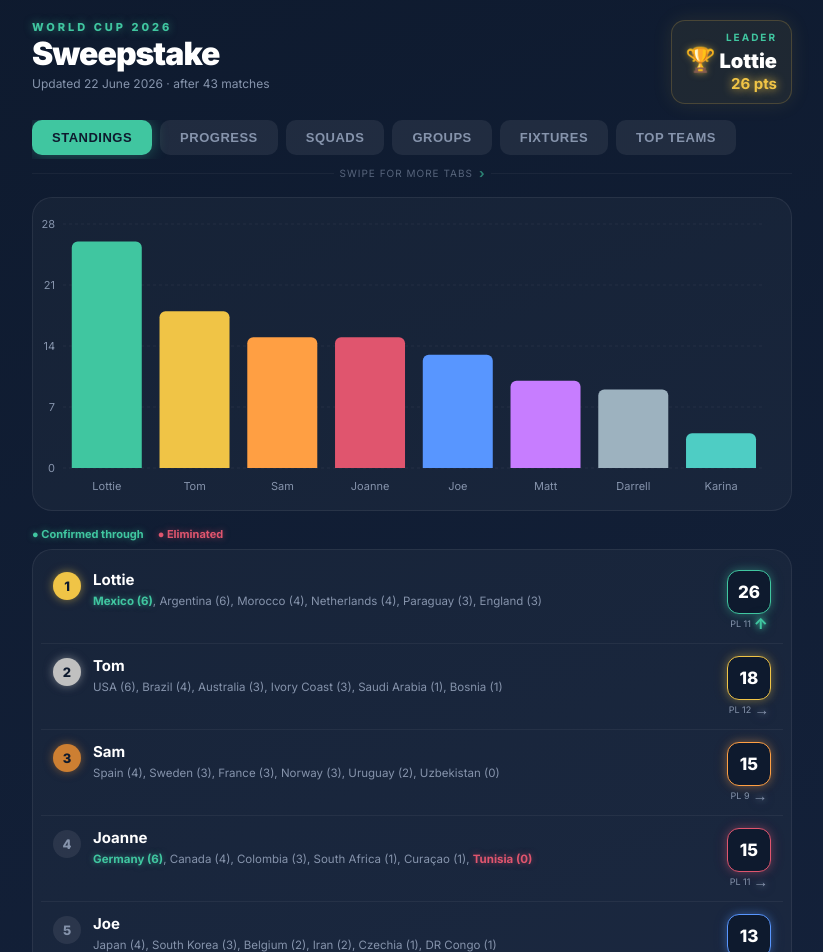
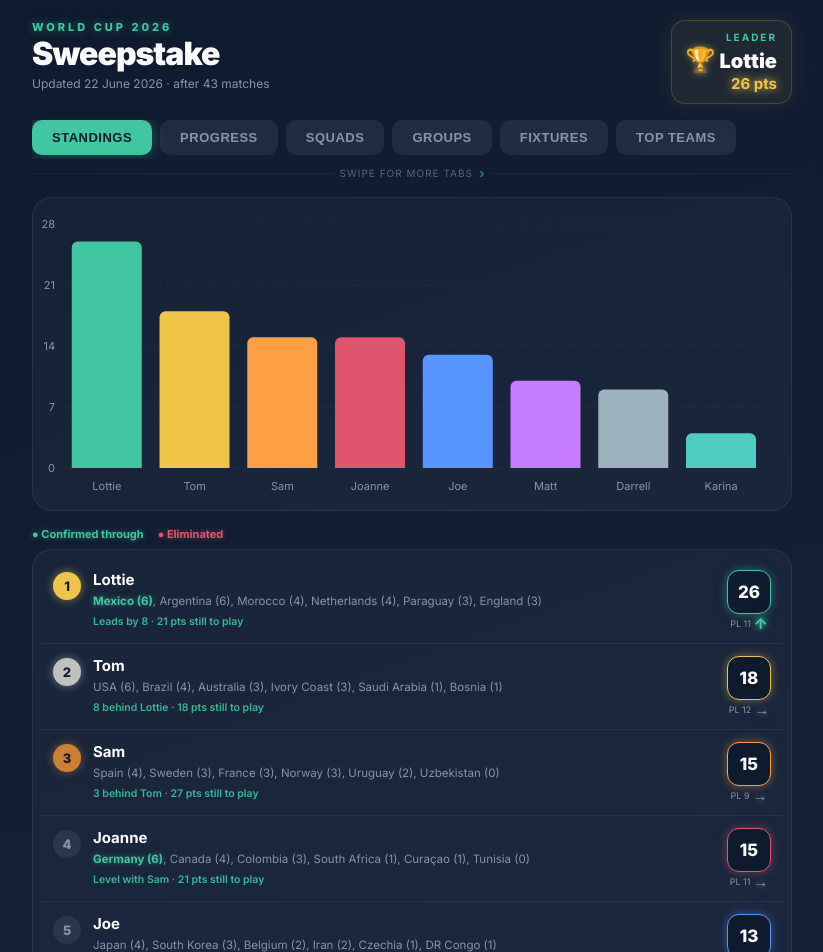
Before and after one commit to PortsDayOne/worldcup-sweepstake, a React (Vite) app in the folder sweepstake-site/: page / in a window 1280 px wide. Shown: the top 952 px of the page, without its empty margins (228-1051 px from the left). Built offline with nearby package versions, Linux system fonts and the light colour scheme.

Commit message:
Update SweepstakeDashboard.jsx

```diff
--- a/sweepstake-site/src/SweepstakeDashboard.jsx
+++ b/sweepstake-site/src/SweepstakeDashboard.jsx
@@ -9,10 +9,25 @@ const GOLD = "#F0C446";
 const GREEN = "#40C6A0";
 const INK_SUB = "#8694AC";
 
-// Mathematically confirmed through to knockout round
-const CONFIRMED = new Set(["Germany", "Mexico"]);
-// Mathematically eliminated from knockout round
-const ELIMINATED = new Set(["Haiti", "Tunisia"]);
+// Auto-derived from current standings — never hand-maintained.
+// CONFIRMED = clinched a top-2 group place (guaranteed knockout, ignoring any favourable
+//   head-to-head among rivals, so it only ever flags a team when it is mathematically certain).
+// ELIMINATED = cannot mathematically finish in the top 3 (locked into last place).
+function deriveStatus() {
+  const confirmed = new Set();
+  const eliminated = new Set();
+  GROUPS.forEach(g => {
+    const ts = g.teams.map(t => ({ name: t.name, pts: t.pts, max: t.pts + 3 * Math.max(0, 3 - t.gp) }));
+    ts.forEach(t => {
+      const canReachT = ts.filter(r => r.name !== t.name && r.max >= t.pts).length;
+      if (canReachT <= 1) confirmed.add(t.name);
+      const alreadyAbove = ts.filter(r => r.name !== t.name && r.pts > t.max).length;
+      if (alreadyAbove >= 3) eliminated.add(t.name);
+    });
+  });
+  return { confirmed, eliminated };
+}
+const { confirmed: CONFIRMED, eliminated: ELIMINATED } = deriveStatus();
 
 // Some team names differ between groups.js (display) and OWNERS (squad keys).
 // This map lets owner lookups work regardless of which spelling is used.
@@ -25,6 +40,33 @@ const TEAM_ALIASES = {
 };
 function ownerOf(team) {
   return OWNERS[team] || OWNERS[TEAM_ALIASES[team]] || null;
+}
+
+// Map a team property keyed by BOTH the groups.js spelling and the OWNERS spelling,
+// so owner-based lookups survive the name mismatches.
+function teamMap(valueFn) {
+  const m = {};
+  GROUPS.forEach(g => g.teams.forEach(t => {
+    const v = valueFn(t);
+    m[t.name] = v;
+    if (t.name in TEAM_ALIASES) m[TEAM_ALIASES[t.name]] = v;
+  }));
+  return m;
+}
+
+// #2 — data integrity: each player's stated total must equal the sum of their teams' group points.
+function dataIntegrityIssues() {
+  const pts = teamMap(t => t.pts);
+  const issues = [];
+  PLAYERS.forEach(p => {
+    const owned = Object.keys(OWNERS).filter(t => OWNERS[t] === p.name);
+    const missing = owned.filter(t => pts[t] === undefined);
+    if (missing.length) { issues.push(`${p.name}: unmatched team name → ${missing.join(", ")}`); return; }
+    if (owned.length !== 6) issues.push(`${p.name}: owns ${owned.length} teams (expected 6)`);
+    const sum = owned.reduce((s, t) => s + pts[t], 0);
+    if (sum !== p.total) issues.push(`${p.name}: total ${p.total} ≠ team sum ${sum}`);
+  });
+  return issues;
 }
 
 // Returns highlight colour for a team name, or null
@@ -424,6 +466,9 @@ export default function SweepstakeDashboard() {
   const [view, setView] = useState("standings");
   const ranked = [...PLAYERS].sort((a, b) => b.total - a.total);
   const leader = ranked[0];
+  const integrityIssues = dataIntegrityIssues();
+  const remaining = teamMap(t => Math.max(0, 3 - t.gp));
+  const ptsLeftFor = (name) => Object.keys(OWNERS).filter(t => OWNERS[t] === name).reduce((s, t) => s + (remaining[t] || 0), 0) * 3;
 
   const tabs = [
     { id: "standings",   label: "Standings" },
@@ -437,6 +482,15 @@ export default function SweepstakeDashboard() {
   return (
     <div style={{ background: `linear-gradient(160deg, ${NAVY} 0%, ${NAVY2} 100%)`, minHeight: "100vh", fontFamily: "'Inter','Helvetica Neue',sans-serif", padding: "20px 16px", display: "flex", justifyContent: "center" }}>
       <div style={{ width: "100%", maxWidth: 760 }}>
+
+        {integrityIssues.length > 0 && (
+          <div style={{ background: "rgba(240,196,70,0.12)", border: "1px solid rgba(240,196,70,0.5)", borderRadius: 12, padding: "10px 14px", marginBottom: 12 }}>
+            <p style={{ color: GOLD, fontSize: 12, fontWeight: 800, margin: "0 0 4px", letterSpacing: 0.5 }}>⚠ Data check — standings don't reconcile</p>
+            {integrityIssues.map((msg, i) => (
+              <p key={i} style={{ color: "#E8D9A8", fontSize: 11.5, margin: "2px 0", lineHeight: 1.5 }}>{msg}</p>
+            ))}
+          </div>
+        )}
 
         {/* Header */}
         <div style={{ display: "flex", justifyContent: "space-between", alignItems: "flex-start", marginBottom: 16 }}>
@@ -513,14 +567,14 @@ export default function SweepstakeDashboard() {
               <p style={{ color: GREEN, fontSize: 11, fontWeight: 700, letterSpacing: 2, textTransform: "uppercase", margin: "0 0 12px", textShadow: `0 0 8px ${GREEN}88` }}>Form Guide</p>
               <div style={{ display: "flex", flexDirection: "column", gap: 10 }}>
                 {[
-                  { name: "Lottie", emoji: "🔥", headline: "On fire", text: "The only player with five wins from six teams, Lottie has quietly assembled the most balanced squad in the draw. Morocco and Paraguay both pulled off surprise wins — she's benefiting from depth others don't have." },
-                  { name: "Tom",    emoji: "⚡", headline: "Powerhouse", text: "Tom has the tournament's joint-best team in USA and a Brazil side finding their rhythm under Ancelotti. The concern is Bosnia and Saudi Arabia are unlikely to score many more points — he needs his big guns to go deep." },
-                  { name: "Sam",    emoji: "🎯", headline: "Flattering to deceive?", text: "France and Norway are legitimate title contenders on paper, but Sam's line has gone flat since June 15. None of his remaining teams have played yet — big games incoming that could shoot him into contention or leave him stranded." },
-                  { name: "Joanne", emoji: "📈", headline: "The comeback", text: "Joanne was bottom at the start, but three clean wins from Germany, Colombia and Canada have transformed her campaign. She arguably has the most exciting group-stage teams still with games to play." },
-                  { name: "Joe",    emoji: "🤞", headline: "Steady but needs a break", text: "Seven teams have now played and Joe has accumulated points from six of them — the most consistent converter in the sweepstake. The problem is none of his teams have won a game outright yet. He's living on draws." },
-                  { name: "Darrell",emoji: "🎲", headline: "Swings and roundabouts", text: "Ghana's surprise win and Switzerland's 4-1 demolition of Bosnia showed Darrell has some punchers in his squad. But Haiti and Panama are already eliminated — his ceiling depends almost entirely on how far Portugal can go." },
-                  { name: "Matt",   emoji: "😬", headline: "Painful viewing", text: "Matt's Scotland lost to Morocco despite winning their opener, and Algeria, Senegal and Iraq all lost their first games. Austria winning was a rare bright spot. He urgently needs France, Norway or Argentina to crash out." },
-                  { name: "Karina", emoji: "💀", headline: "Miracle needed", text: "Türkiye eliminated, Jordan eliminated, Croatia and Qatar both in dire shape — Karina's squad is the worst performing in the tournament by a distance. Cape Verde holding Spain is the only joy so far, and even that's just a draw." },
+                  { name: "Lottie", emoji: "🔥", headline: "Runaway leader", text: "Lottie is out front on 26 and pulling clear. Mexico have already won Group A, and Argentina joined them in the last 32 after Messi's record-breaking brace sank Austria. With Morocco and the Netherlands both on four and England and Paraguay still alive, she has a depth nobody else can match." },
+                  { name: "Tom",    emoji: "⚡", headline: "Big guns, light support", text: "Second on 18, carried by group winners USA and a Brazil side that found its feet with a 3-0 win over Haiti. The worry is the bottom of his squad: Saudi Arabia and Bosnia have a point each and look unlikely to add much. His ceiling rests on USA, Brazil and Ivory Coast going deep." },
+                  { name: "Sam",    emoji: "🎯", headline: "Coming to life", text: "The flat spell is over. France and Norway both opened with wins to lift Sam to 15, and crucially he still has games in hand. Spain's 4-0 thrashing of Saudi Arabia anchors him. If his contenders deliver he could climb fast; if they stall, he's stuck in the pack." },
+                  { name: "Joanne", emoji: "📈", headline: "The climb continues", text: "From bottom of the pile to right in the mix on 15. Germany are through after racking up nine goals, and Canada and Colombia give her a strong spine. South Africa, Curaçao and Tunisia are the dead weight, but with Germany flying she's level with Sam and breathing down Tom's neck." },
+                  { name: "Joe",    emoji: "🤞", headline: "Quietly effective", text: "Scrap the 'living on draws' tag — Joe has real wins now, with Japan hammering Tunisia 4-0 and South Korea seeing off Czechia. Add the draws from Belgium, Iran and DR Congo and he's a tidy 13, scoring points from all six of his teams. No superstar run yet, but the most reliable accumulator in the field." },
+                  { name: "Darrell",emoji: "🎲", headline: "Pinned to Portugal", text: "Switzerland's 4-1 demolition of Bosnia and Ghana's win over Panama show Darrell has firepower in spots. But Haiti and Panama are both out, and Ecuador and Portugal are clinging on with a point each. On 9, his hopes ride almost entirely on how far Switzerland and Portugal can go." },
+                  { name: "Matt",   emoji: "😬", headline: "Still painful", text: "The tough watch continues. Egypt are his standout on four, and Scotland and Austria both have three — but Austria were just swept aside by Messi's Argentina, and Senegal, Iraq and Algeria are all still pointless. On 10 and needing the big names in his rivals' squads to slip up." },
+                  { name: "Karina", emoji: "💀", headline: "Miracle needed", text: "Still the toughest hand by a distance. Türkiye are eliminated, and Croatia, Jordan and Qatar are all struggling badly. Cape Verde are the lone bright spot, grinding out two draws — including a 2-2 with Uruguay — for two points. On 4, Karina needs results to start falling her way, and fast." },
                 ].map((p, i) => {
                   const player = PLAYERS.find(pl => pl.name === p.name);
                   const col = player?.color || "#666";
@@ -557,6 +611,13 @@ export default function SweepstakeDashboard() {
                         <p style={{ color: INK_SUB, fontSize: 11.5, margin: 0, lineHeight: 1.6, whiteSpace: "normal", wordBreak: "break-word" }}>
                       <TeamsText text={p.teams} baseColor={INK_SUB} />
                     </p>
+                        <p style={{ color: GREEN, fontSize: 10.5, margin: "5px 0 0", fontWeight: 600, opacity: 0.9 }}>
+                          {i === 0
+                            ? `Leads by ${p.total - ranked[1].total} · ${ptsLeftFor(p.name)} pts still to play`
+                            : (ranked[i - 1].total - p.total === 0
+                                ? `Level with ${ranked[i - 1].name} · ${ptsLeftFor(p.name)} pts still to play`
+                                : `${ranked[i - 1].total - p.total} behind ${ranked[i - 1].name} · ${ptsLeftFor(p.name)} pts still to play`)}
+                        </p>
                       </div>
                       <div style={{ display: "flex", flexDirection: "column", alignItems: "center", gap: 2, flexShrink: 0 }}>
                         <PtsBadge value={p.total} color={p.color} />
```
